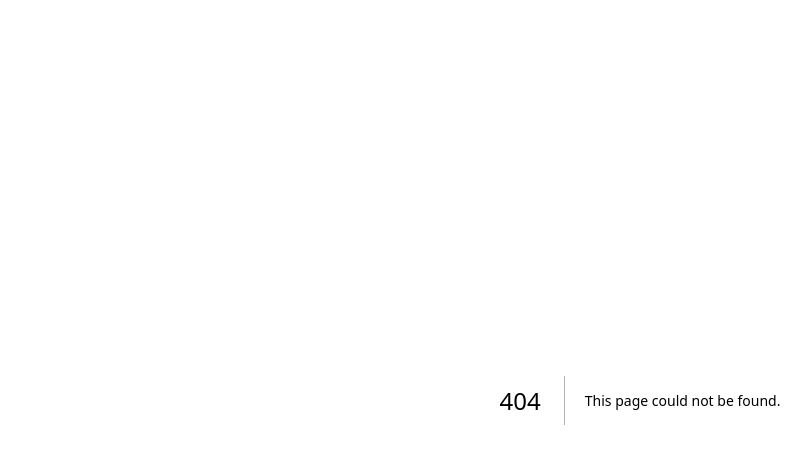
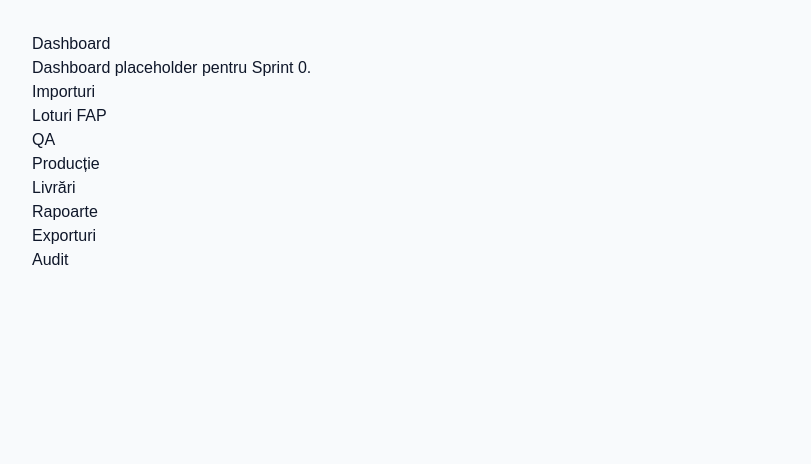
Before and after one commit to cesty00/Aplica-ie-Web-Trasabilitate-FAP-conectat-la-ERP, a Next.js app in the folder apps/web/: page /dashboard in a window 1280 px wide. Before the commit this address had no page. Shown: the top 464 px of the page, without its empty margins (0-811 px from the left). Built offline with nearby package versions, Linux system fonts and the light colour scheme.

Commit message:
feat(web): add dashboard placeholder

```diff
--- /dev/null
+++ b/apps/web/src/app/dashboard/page.tsx
@@ -0,0 +1,18 @@
+export default function DashboardPage() {
+  return (
+    <main style={{ padding: 32 }}>
+      <h1>Dashboard</h1>
+      <p>Dashboard placeholder pentru Sprint 0.</p>
+      <ul>
+        <li>Importuri</li>
+        <li>Loturi FAP</li>
+        <li>QA</li>
+        <li>Producție</li>
+        <li>Livrări</li>
+        <li>Rapoarte</li>
+        <li>Exporturi</li>
+        <li>Audit</li>
+      </ul>
+    </main>
+  );
+}
```
